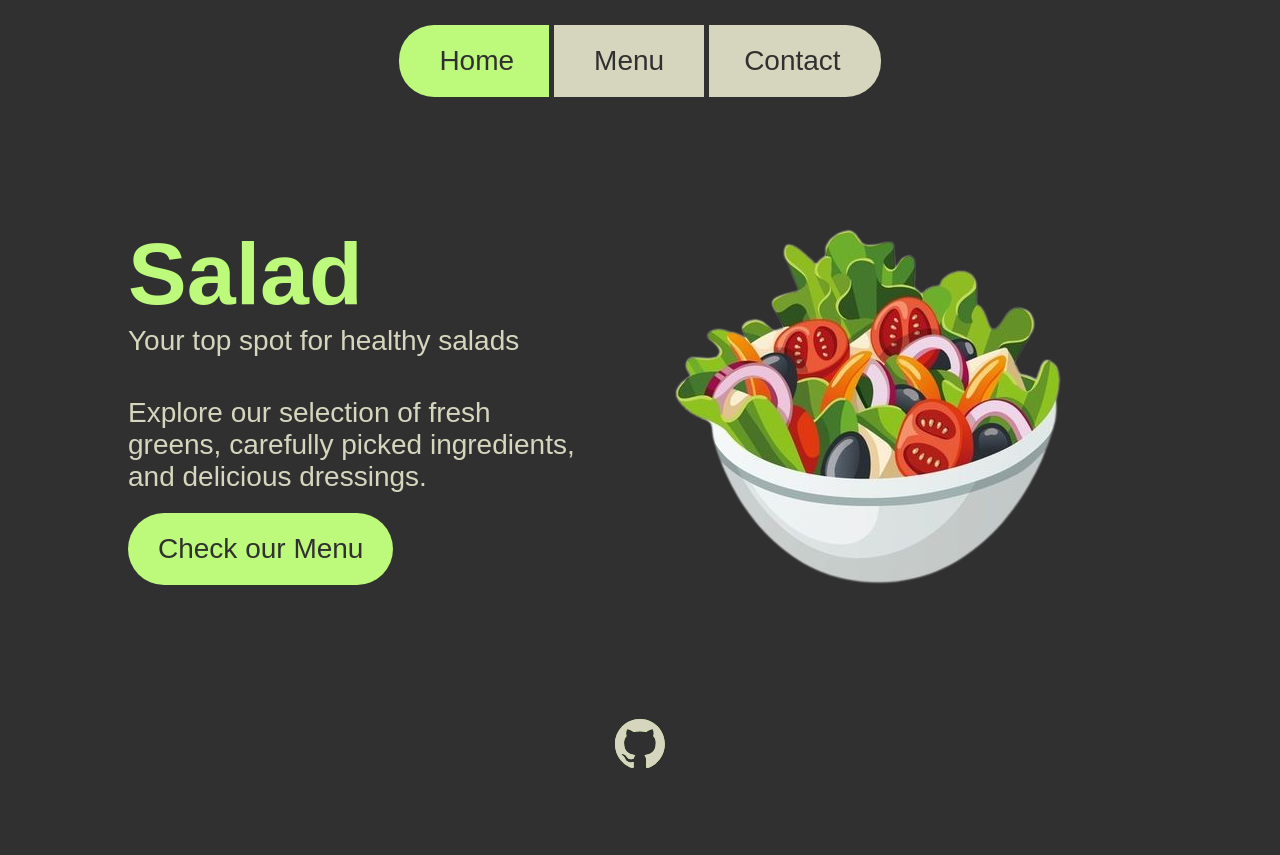
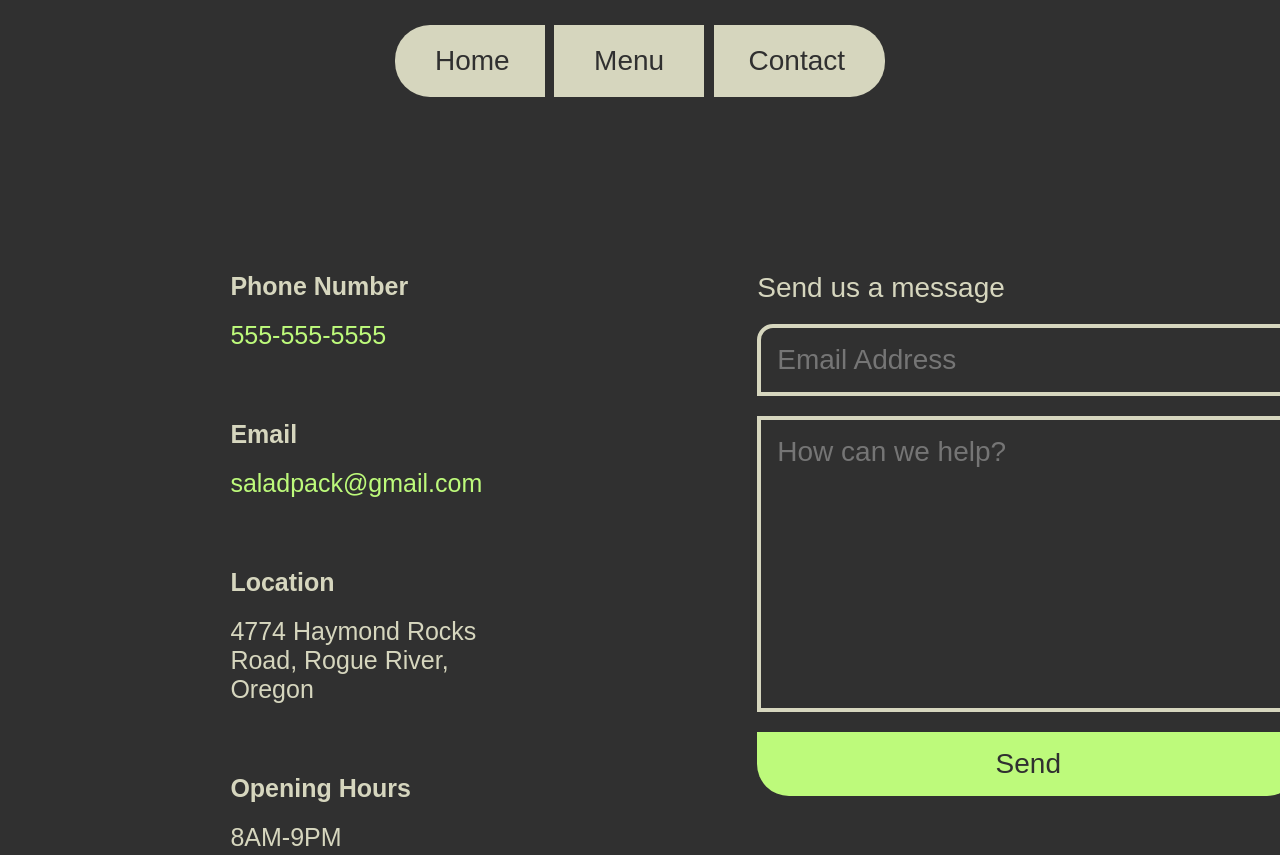
Before and after one commit to vpersaud1245/restaurant-page, a website built with webpack: page src/index.html in a window 1280 px wide. Shown: the top 855 px of the page. Before the commit the page ends 800 px from the top, so only its background shows below. Built offline with nearby package versions, Linux system fonts and the light colour scheme.

Commit message:
Style contact page

```diff
--- a/src/index.html
+++ b/src/index.html
@@ -5,5 +5,58 @@
     <meta name="viewport" content="width=device-width, initial-scale=1.0" />
     <title><%= htmlWebpackPlugin.options.title %></title>
   </head>
-  <body></body>
+  <body>
+    <header class="header">
+      <nav>
+        <button class="nav__button nav__button--home-button">Home</button>
+        <button class="nav__button nav__button--menu-button">Menu</button>
+        <button class="nav__button nav__button--contact-button">Contact</button>
+      </nav>
+    </header>
+    <main class="main">
+      <div class="contact-container">
+        <div class="contact-container__contact-info">
+          <div class="contact-info__section">
+            <div class="contact-info-section__label">Phone Number</div>
+            <div class="contact-info-section__details--pri-color">
+              555-555-5555
+            </div>
+          </div>
+          <div class="contact-info__section">
+            <div class="contact-info-section__label">Email</div>
+            <div class="contact-info-section__details--pri-color">
+              saladpack@gmail.com
+            </div>
+          </div>
+          <div class="contact-info__section">
+            <div class="contact-info-section__label">Location</div>
+            <div class="contact-info-section__details">
+              4774 Haymond Rocks Road, Rogue River, Oregon
+            </div>
+          </div>
+          <div class="contact-info__section">
+            <div class="contact-info-section__label">Opening Hours</div>
+            <div class="contact-info-section__details">8AM-9PM</div>
+          </div>
+        </div>
+
+        <form action="javascript:void(0);" class="contact-form">
+          <h1 class="form-title">Send us a message</h1>
+          <input
+            type="text"
+            class="form__input form__input--email"
+            placeholder="Email Address"
+          />
+          <textarea
+            name="form__message"
+            class="form__input form__input--message"
+            cols="30"
+            rows="8"
+            placeholder="How can we help?"
+          ></textarea>
+          <button class="form__submit-button" type="submit">Send</button>
+        </form>
+      </div>
+    </main>
+  </body>
 </html>
--- a/src/index.js
+++ b/src/index.js
@@ -3,8 +3,8 @@ import { renderHeader } from "./header";
 import { renderHomePage } from "./home";
 import { renderFooter } from "./footer";
 
-renderHeader();
-renderHomePage();
+// renderHeader();
+// // renderHomePage();
 renderFooter();
 
 /** TO DO
--- a/src/style.css
+++ b/src/style.css
@@ -161,6 +161,96 @@ video {
   width: 100%;
 }
 
+/* ----- HOME PAGE END ----- */
+
+/*
+  ----- CONTACT PAGE -----
+*/
+
+.contact-container {
+  display: flex;
+  gap: 275px;
+  width: 80%;
+  margin: 0 auto;
+  color: var(--secondary-color);
+  margin-top: 50px;
+}
+
+/*
+  ----- CONTACT INFO -----
+*/
+
+.contact-container__contact-info {
+  display: flex;
+  flex-direction: column;
+  gap: 70px;
+  width: 100%;
+}
+
+.contact-info__section {
+  display: flex;
+  flex-direction: column;
+  gap: 20px;
+  font-size: 25px;
+}
+
+.contact-info-section__label {
+  font-weight: bold;
+}
+
+.contact-info-section__details--pri-color {
+  color: var(--primary-color);
+}
+
+/*
+  ----- CONTACT FORM -----
+*/
+
+.contact-form {
+  display: flex;
+  flex-direction: column;
+  width: 80%;
+  gap: 20px;
+  font-size: 28px;
+}
+
+.form__title {
+  font-weight: bold;
+}
+
+.form__input {
+  background-color: var(--main-bg-color);
+  border: 4px solid var(--secondary-color);
+  padding: 1rem;
+  outline: none;
+}
+
+.form__input:focus {
+  border: 4px solid var(--primary-color);
+}
+
+.form__input--email {
+  border-radius: 1rem 1rem 0 0;
+}
+
+.form__input--message {
+  resize: none;
+}
+
+.form__submit-button {
+  padding: 1rem 3rem;
+  background-color: var(--primary-color);
+  color: var(--btn-text-color);
+  border: none;
+  border-radius: 0 0 2rem 2rem;
+  transition: 500ms;
+}
+
+.form__submit-button:hover {
+  transform: translateY(-5px);
+  cursor: pointer;
+}
+
 /*
   ----- FOOTER -----
 */
```
